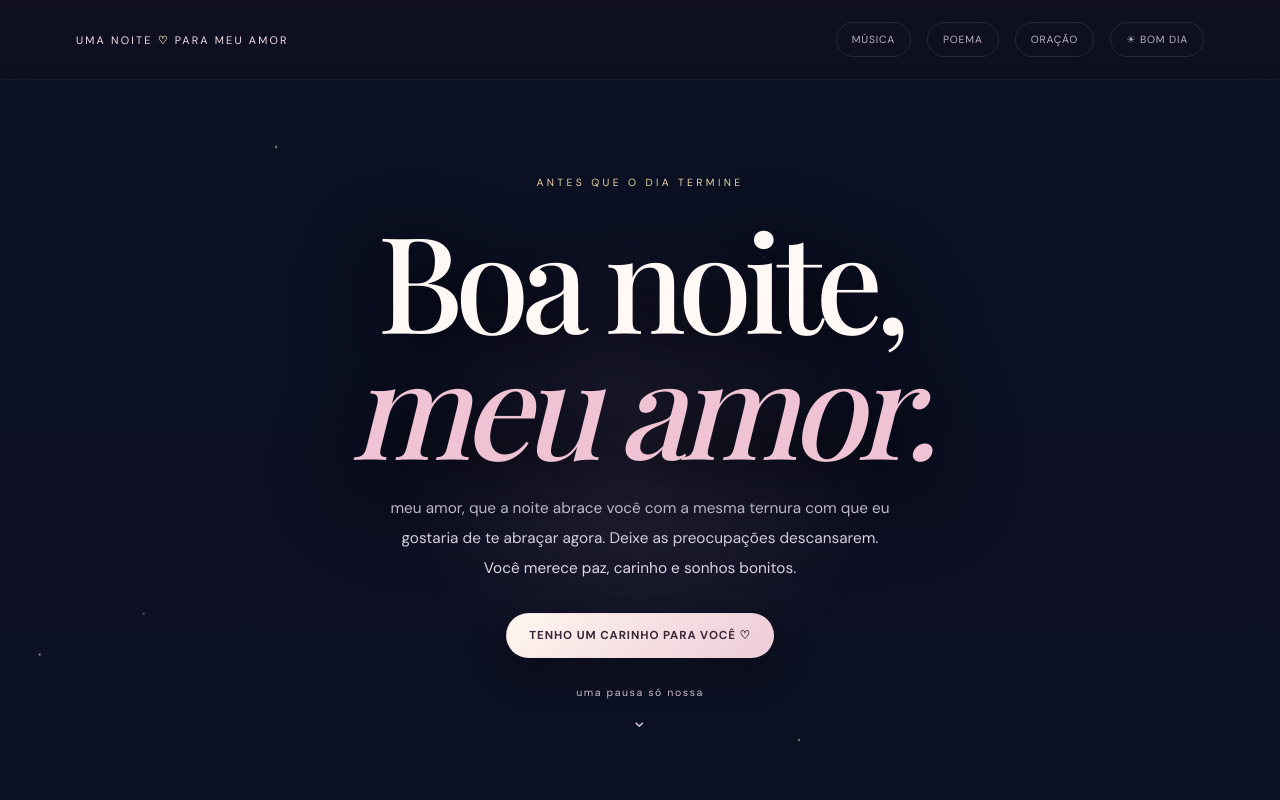
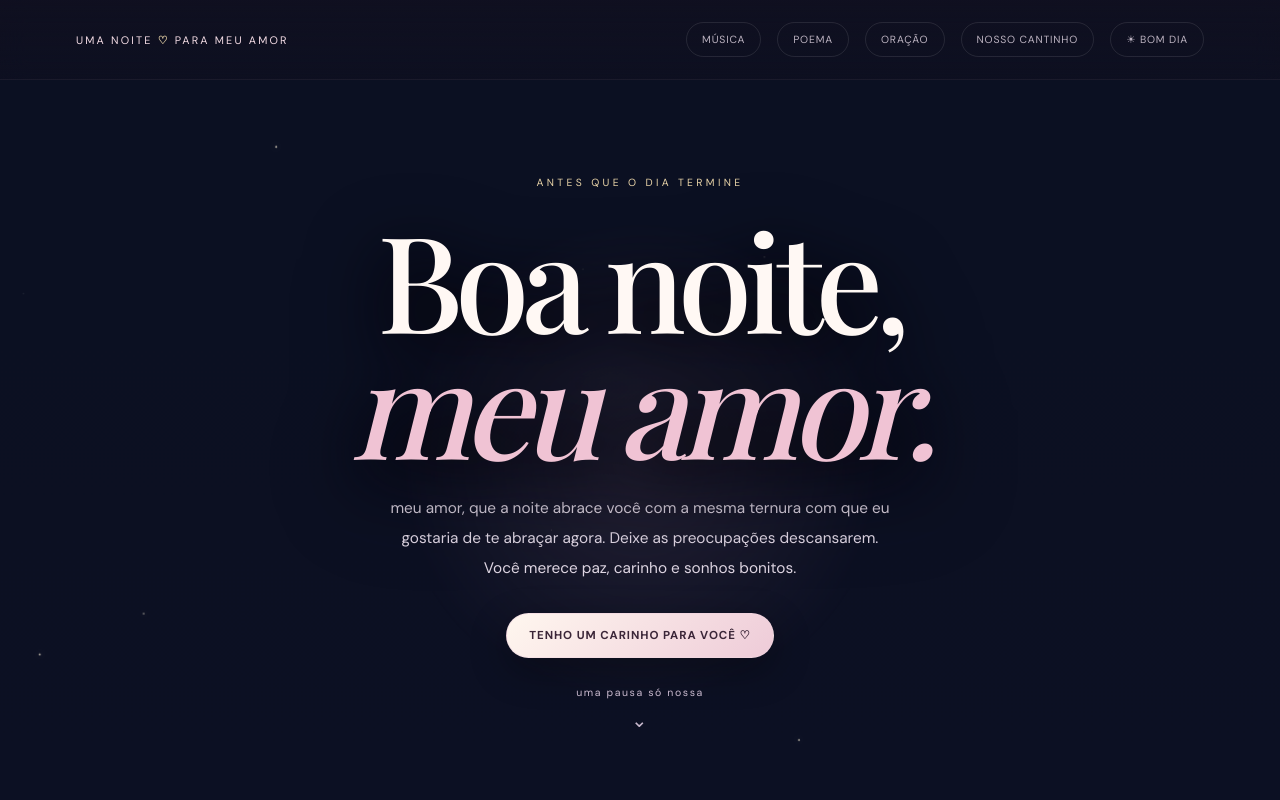
Before and after one commit to Lzdeveloperbr/bom-dia-meu-amor, a plain HTML site: page boa-noite.html in a window 1280 px wide. Shown: the top 800 px of the page. Drawn offline with nearby package versions, Linux system fonts and the light colour scheme; a web font is replaced by a local one.

Commit message:
Adiciona acesso direto ao novo cantinho interativo

```diff
--- a/boa-noite.html
+++ b/boa-noite.html
@@ -81,7 +81,7 @@ nav.night-nav a{flex:0 0 auto}
 </head>
 <body>
 <div class="sky" aria-hidden="true"><div class="stars" id="stars"></div><i class="shooting"></i><i class="shooting"></i><div class="moon" id="moon" title="Toque na lua para fazer um pedido"></div></div>
-<header><div class="brand">uma noite <b>♡</b> para meu amor</div><nav class="night-nav"><a href="#musica">MÚSICA</a><a href="#poema">POEMA</a><a href="#oracao">ORAÇÃO</a><a href="./index.html">☀ BOM DIA</a></nav></header>
+<header><div class="brand">uma noite <b>♡</b> para meu amor</div><nav class="night-nav"><a href="#musica">MÚSICA</a><a href="#poema">POEMA</a><a href="#oracao">ORAÇÃO</a><a href="#nosso-universo">NOSSO CANTINHO</a><a href="./index.html">☀ BOM DIA</a></nav></header>
 <main>
 <section class="hero"><div class="hero-inner"><span class="eyebrow">antes que o dia termine</span><h1>Boa noite,<em>meu amor.</em></h1><p class="intro">meu amor, que a noite abrace você com a mesma ternura com que eu gostaria de te abraçar agora. Deixe as preocupações descansarem. Você merece paz, carinho e sonhos bonitos.</p><button class="primary" id="openLetter">Tenho um carinho para você ♡</button><div class="scroll">uma pausa só nossa<span>⌄</span></div></div></section>
 <section class="reveal" id="carta"><div class="heading"><span class="eyebrow">escrito antes de dormir</span><h2>Uma última lembrança para hoje.</h2><p>Leia devagar, como se cada palavra fosse um abraço meu.</p></div><article class="letter"><div class="eyebrow">para meu amor, com todo meu amor</div><h2>Durma bem, minha vida. ❤️</h2><p>Meu amor, antes de você fechar os olhos, quero que saiba o quanto é especial para mim. Mesmo quando não consigo estar pertinho, meu pensamento encontra um jeito de chegar até você. Queria poder te cobrir, dar um beijo na sua testa e ficar abraçadinho até você pegar no sono.</p><p>Obrigado por fazer parte da minha vida e por dividir comigo essa história que começou em 17 de novembro de 2024. Quero continuar construindo nossos dias com respeito, paciência, cuidado e muito amor. Não precisamos ter todas as respostas hoje; amanhã é mais uma oportunidade de fazer tudo um pouquinho melhor.</p><p>Que Deus acalme seu coração, cuide dos seus sonhos e ilumine o seu caminho. Entregue a Ele o que pesou hoje. Você não precisa carregar o mundo nos ombros. Descanse, minha princesa. Amanhã eu quero ver esse sorriso lindo de novo.</p><p>Se eu pudesse escolher onde estar agora, escolheria ao seu lado. Até lá, recebe todo o meu carinho em forma destas palavras. Boa noite, meu amor. Eu te amo!</p><div class="sign">Seu Alan, que te ama. ♡</div></article></section>
```
